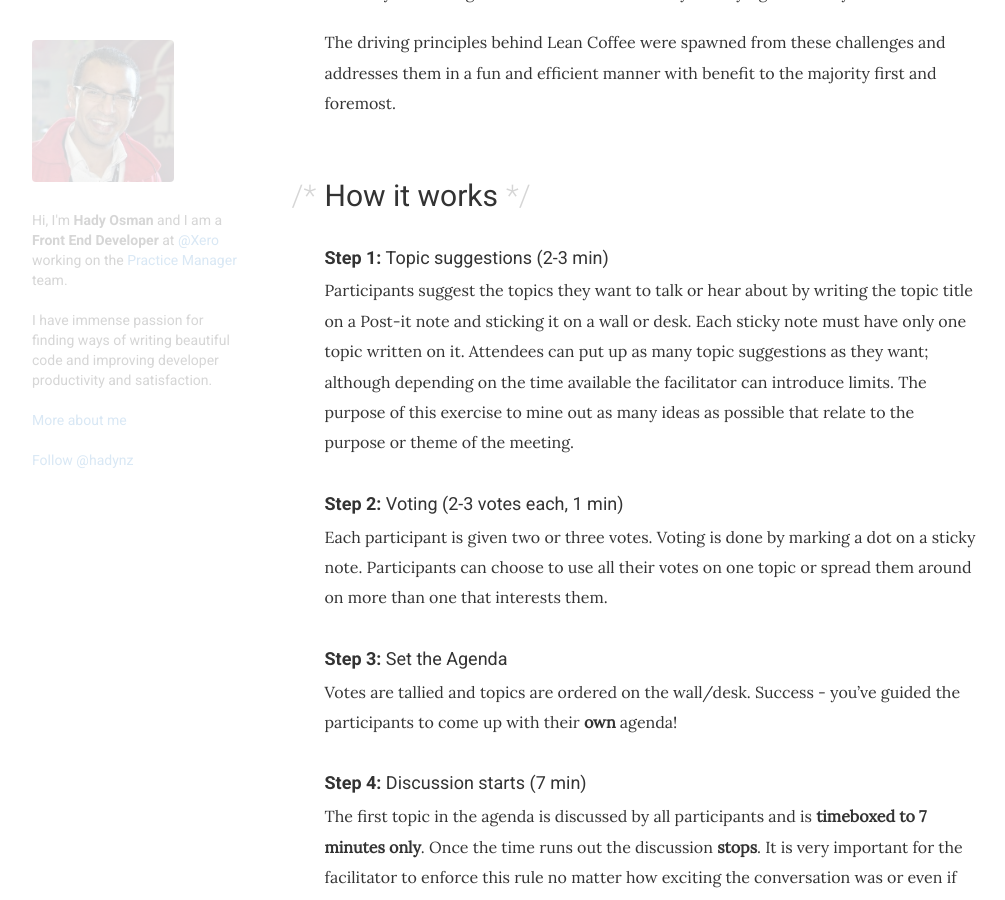
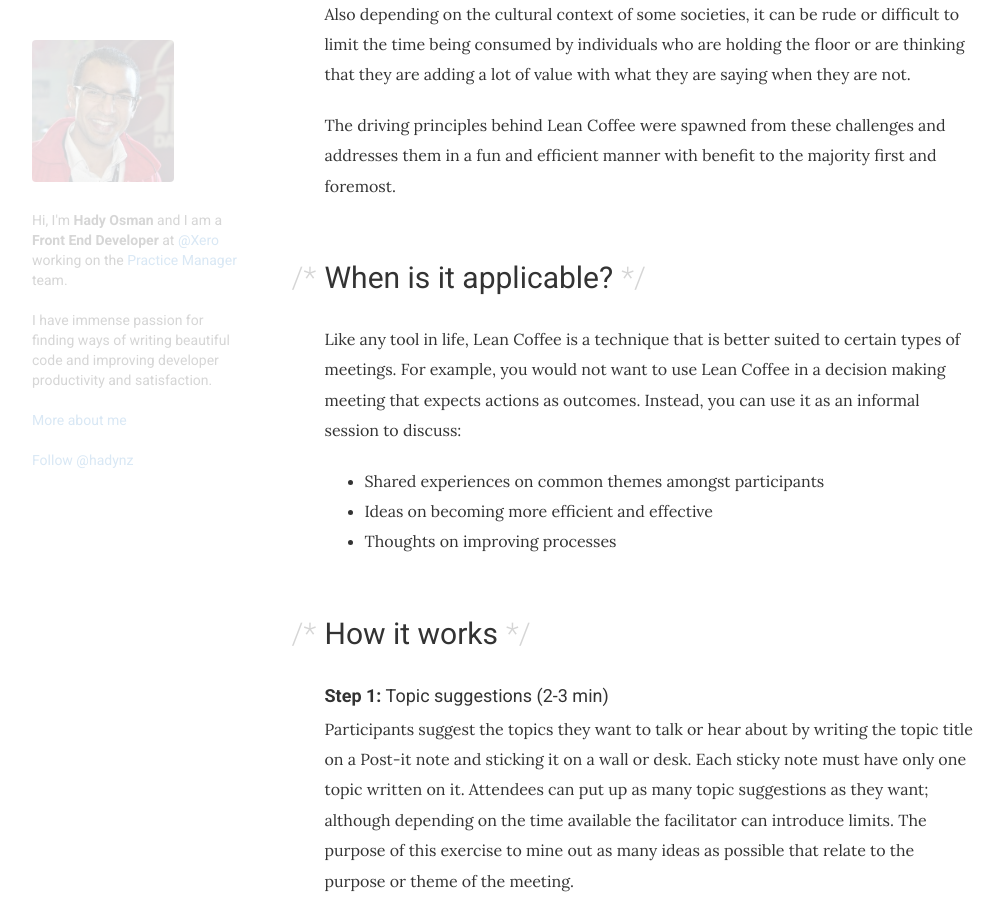
Before and after one commit to hadynz/hadynz.github.io, a Jekyll site: the page built from _posts/blog/2014-10-01-lean-coffee-unconference.md, in a window 1280 px wide and 900 px high, scrolled down 2146 px. Shown: the whole window, without its empty margins (38-1043 px from the left). Built offline with Jekyll 4.4.1, drawn with Linux system fonts in a browser that asks for light colours; comment, search, counter and statistics services are not loaded; some of the changed text lies outside the part shown.

Commit message:
Minor blog post edit

```diff
--- a/_posts/blog/2014-10-01-lean-coffee-unconference.md
+++ b/_posts/blog/2014-10-01-lean-coffee-unconference.md
@@ -24,6 +24,9 @@ and we all accept it, right?
 Well, in a casual brown-bag seminar yesterday at [Xero](http://www.xero.com) about Agile methodology, I was introduced
 by [@Richard S-W-H](https://twitter.com/RSWH66), our Agile coach crusader, to **Lean Coffee** &mdash; an alternative
 meeting facilitation technique like none that I've attended before.
+
+To skip to learning how to conduct a Lean Coffee meeting [click here](#how-it-works).
+{: .alert.alert-warning }
 
 ## So... what's Lean Coffee?
 [Lean Coffee](http://leancoffee.org) is a structured, but agenda-less, meeting facilitation technique that encourages
@@ -63,6 +66,15 @@ what they are saying when they are not.
 
 The driving principles behind Lean Coffee were spawned from these challenges and addresses them in a fun and efficient
 manner with benefit to the majority first and foremost.
+
+## When is it applicable?
+Like any tool in life, Lean Coffee is a technique that is better suited to certain types of meetings. For example,
+you would not want to use Lean Coffee in a decision making meeting that expects actions as outcomes. Instead, you can
+use it as an informal session to discuss:
+
+* Shared experiences on common themes amongst participants
+* Ideas on becoming more efficient and effective
+* Thoughts on improving processes
 
 ## How it works
 
```
